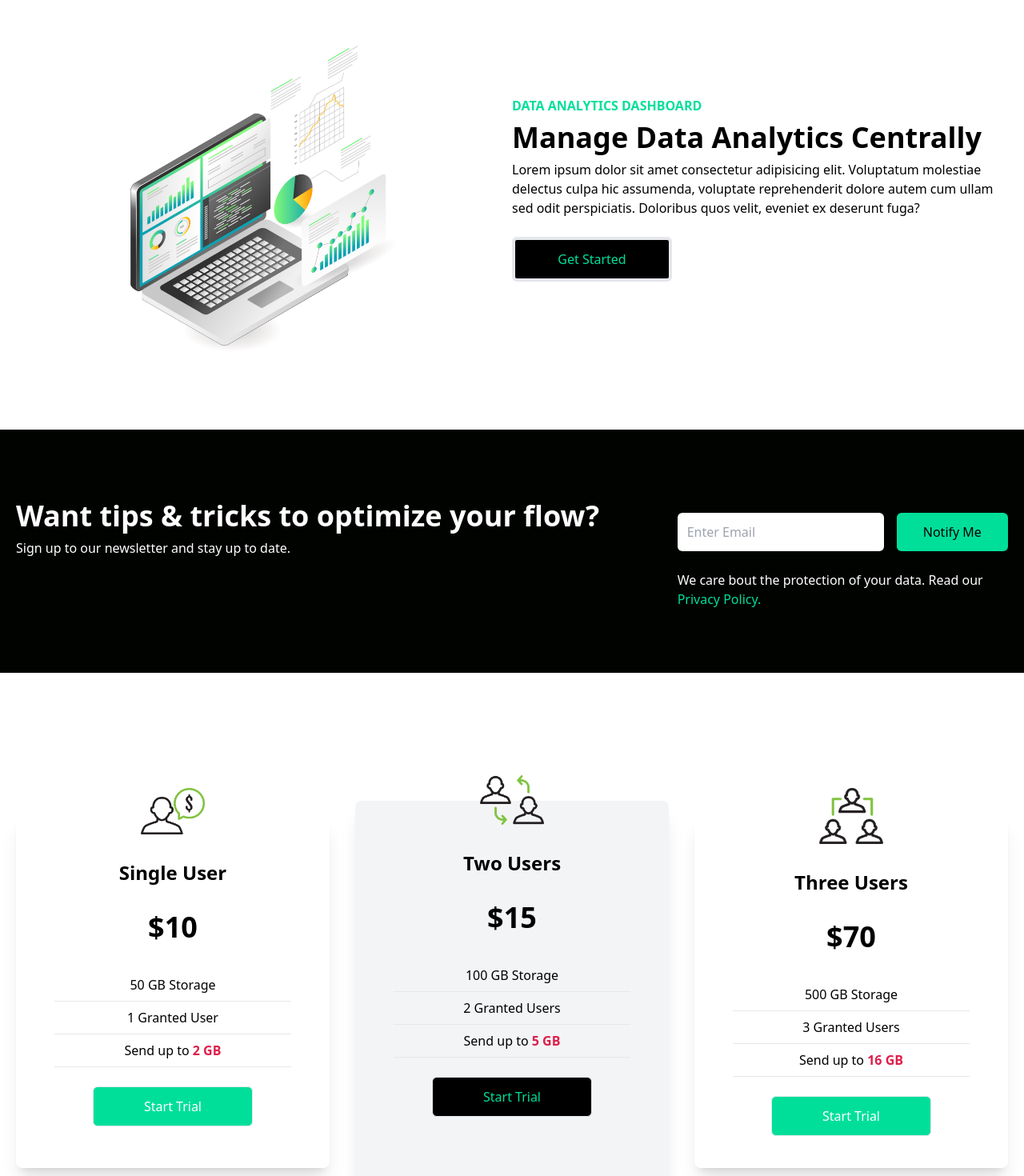
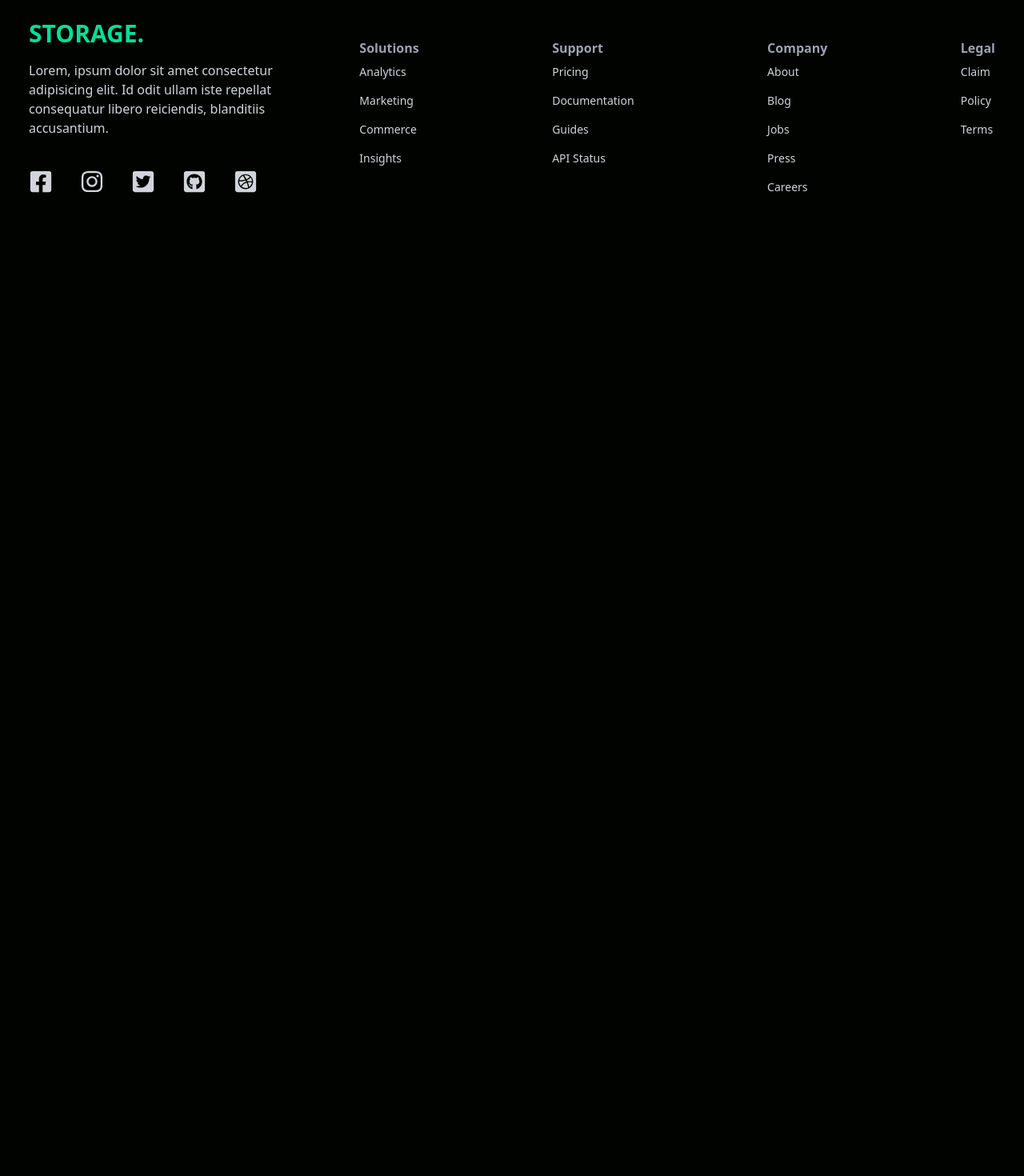
Before and after one commit to alligator11/Phishing_Detection, a React (Create React App) app: page / in a window 1280 px wide. Shown: the part 840-2310 px from the top of the page at 80% size. After the commit the page ends 1170 px from the top, so only its background shows below. Built offline with nearby package versions, Linux system fonts and the light colour scheme; the HTML template or start-up script is replaced by a standard one.

Commit message:
About page update

```diff
--- a/src/App.js
+++ b/src/App.js
@@ -1,20 +1,23 @@
 import React from "react";
 import Navbar from './components/Navbar';
 import Hero from './components/Hero';
-import Analytics from "./components/Analytics";
-import Newsletter from "./components/Newsletter";
-import Cards from "./components/Cards";
 import Footer from "./components/Footer";
+import {Routes, Route} from "react-router-dom";
+import About from "./components/About";
 
 function App() {
   return (
-    <div>
-      <Navbar />
-      <Hero />
-      <Analytics />
-      <Newsletter />
-      <Cards />
-      <Footer />
+    <div className="App">
+      <nav>
+        <Navbar />
+      </nav>
+      <Routes>
+        <Route index element={<Hero />} />
+        <Route path="/about" element={<About />} />
+      </Routes>
+      <footer>
+        <Footer />
+      </footer>
     </div>
   );
 }
--- a/src/components/Analytics.jsx
+++ /dev/null
@@ -1,25 +0,0 @@
-import React from 'react';
-import Laptop from '../assets/laptop.jpg';
-
-const Analytics = () => {
-  return (
-    <div className='w-full bg-white py-16 px-4'>
-      <div className='max-w-[1240px] mx-auto grid md:grid-cols-2'>
-        <img className='w-[500px] mx-auto my-4' src={Laptop} alt='/' />
-        <div className='flex flex-col justify-center'>
-          <p className='text-[#00df9a] font-bold '>DATA ANALYTICS DASHBOARD</p>
-          <h1 className='md:text-4xl sm:text-3xl text-2xl font-bold py-2'>Manage Data Analytics Centrally</h1>
-          <p>
-            Lorem ipsum dolor sit amet consectetur adipisicing elit. Voluptatum
-            molestiae delectus culpa hic assumenda, voluptate reprehenderit
-            dolore autem cum ullam sed odit perspiciatis. Doloribus quos velit,
-            eveniet ex deserunt fuga?
-          </p>
-          <button className='bg-black border-4 border-inherit border-color: rgb(74 222 128); text-[#00df9a] w-[200px] hover:bg-white rounded-md font-medium my-6 mx-auto md:mx-0 py-3'>Get Started</button>
-        </div>
-      </div>
-    </div>
-  );
-};
-
-export default Analytics;
--- a/src/components/Approach.jsx
+++ /dev/null
@@ -1,16 +0,0 @@
-import React from "react";
-
-function Approach(){
-    return(
-        <div className='w-full bg-white py-16 px-4'>
-      <div className='max-w-[1240px] mx-auto'>
-        <div className='flex flex-col justify-center'>
-          <h1 className='md:text-4xl sm:text-3xl text-2xl font-bold py-2 text-center'>How to use</h1>
-
-        </div>
-      </div>
-    </div>
-    )
-}
-
-export default Approach;
--- a/src/components/Cards.jsx
+++ /dev/null
@@ -1,48 +0,0 @@
-import React from "react";
-import Single from '../assets/single.png'
-import Double from '../assets/double.png'
-import Triple from '../assets/triple.png'
-
-const Cards = () => {
-    return (
-      <div className='w-full py-[10rem] px-4 bg-white'>
-        <div className='max-w-[1240px] mx-auto grid md:grid-cols-3 gap-8'>
-            <div className='w-full shadow-xl flex flex-col p-4 my-4 rounded-lg hover:scale-105 duration-300'>
-                <img className='w-20 mx-auto mt-[-3rem] bg-white' src={Single} alt="/" />
-                <h2 className='text-2xl font-bold text-center py-8'>Single User</h2>
-                <p className='text-center text-4xl font-bold'>$10</p>
-                <div className='text-center font-medium'>
-                    <p className='py-2 border-b mx-8 mt-8'>50 GB Storage</p>
-                    <p className='py-2 border-b mx-8'>1 Granted User</p>
-                    <p className='py-2 border-b mx-8'>Send up to <b className="text-[#df1f4a]">2 GB</b></p>
-                </div>
-                <button className='text-white bg-[#00df9a] w-[200px] border hover:bg-[#000300] rounded-md font-medium my-6 mx-auto px-6 py-3'>Start Trial</button>
-            </div>
-            <div className='w-full shadow-xl bg-gray-100 flex flex-col p-4 md:my-0 my-8 rounded-lg hover:scale-105 duration-300'>
-                <img className='w-20 mx-auto mt-[-3rem] bg-transparent' src={Double} alt="/" />
-                <h2 className='text-2xl font-bold text-center py-8'>Two Users</h2>
-                <p className='text-center text-4xl font-bold'>$15</p>
-                <div className='text-center font-medium'>
-                    <p className='py-2 border-b mx-8 mt-8'>100 GB Storage</p>
-                    <p className='py-2 border-b mx-8'>2 Granted Users</p>
-                    <p className='py-2 border-b mx-8'>Send up to <b className="text-[#df1f4a]">5 GB</b></p>
-                </div>
-                <button className='bg-black text-[#00df9a] w-[200px] border hover:bg-white rounded-md font-medium my-6 mx-auto px-6 py-3'>Start Trial</button>
-            </div>
-            <div className='w-full shadow-xl flex flex-col p-4 my-4 rounded-lg hover:scale-105 duration-300'>
-                <img className='w-20 mx-auto mt-[-3rem] bg-white' src={Triple} alt="/" />
-                <h2 className='text-2xl font-bold text-center py-8'>Three Users</h2>
-                <p className='text-center text-4xl font-bold'>$70</p>
-                <div className='text-center font-medium'>
-                    <p className='py-2 border-b mx-8 mt-8'>500 GB Storage</p>
-                    <p className='py-2 border-b mx-8'>3 Granted Users</p>
-                    <p className='py-2 border-b mx-8'>Send up to <b className="text-[#df1f4a]">16 GB</b></p>
-                </div>
-                <button className='text-white bg-[#00df9a] w-[200px] border hover:bg-black rounded-md font-medium my-6 mx-auto px-6 py-3'>Start Trial</button>
-            </div>
-        </div>
-      </div>
-    );
-  };
-
-export default Cards;
--- a/src/components/Prob.jsx
+++ /dev/null
@@ -1,22 +0,0 @@
-import React from "react";
-
-function Prob(){
-    return(
-        <div className='w-full bg-white py-16 px-4'>
-      <div className='max-w-[1240px] mx-auto'>
-        <div className='flex flex-col justify-center'>
-          <h1 className='md:text-4xl sm:text-3xl text-2xl font-bold py-2 text-center'>Problem Statement</h1>
-          <p className='text-[#00df9a] font-bold text-center'>SIH1454 - National Technical Research Organisation, (NTRO)</p>
-          <p className='py-2 border-b mb-6 text-gray-500 text-center'><b>Create an intelligent system using AI/ML to detect phishing domains which imitate look and feel of genuine domains</b></p>
-          <p>
-          Phishing attack is the most prevalent attack technique to compromise users worldwide. Phishing links/websites are shared through number of mediums like email, SMS etc. to target users. These domains are at times host user login page that imitates the genuine target websites. Login attempts on such pages can lead to compromise of user credentials and may also download malicious payload in user computers.
-<br/><br/>The objective of the problem is to identify such phishing domains from the newly registered websites based on open source databases (Example WHOIS Database). Such databases provide list of newly registered domains. The tool should be automated and harness power of AI/ML to identify phishing domains from genuine domains.
-
-          </p>
-        </div>
-      </div>
-    </div>
-    )
-}
-
-export default Prob;
--- a/src/components/Team.jsx
+++ /dev/null
@@ -1,35 +0,0 @@
-import React from "react";
-
-function Team(){
-    return(
-        <div className='w-full bg-white py-16 px-4'>
-            <h1 className='md:text-4xl sm:text-3xl text-2xl font-bold py-2 text-center'>Meet our Team</h1>
-        <div>
-        <div className='max-w-[1240px] mx-auto grid md:grid-cols-3 gap-8'>
-            <div className='w-full shadow-xl flex flex-col p-4 my-4 rounded-lg'>
-                <h2 className='text-2xl font-bold text-center py-8'>Aditi Gaikwad</h2>
-            </div>
-            <div className='w-full shadow-xl flex flex-col p-4 my-4 rounded-lg'>
-                <h2 className='text-2xl font-bold text-center py-8'>Vaibhav Vanage</h2>
-            </div>
-            <div className='w-full shadow-xl flex flex-col p-4 my-4 rounded-lg'>
-               <h2 className='text-2xl font-bold text-center py-8'>Shivam Musterya</h2>
-            </div>
-        </div>
-        <div className='max-w-[1240px] mx-auto grid md:grid-cols-3 gap-8'>
-            <div className='w-full shadow-xl flex flex-col p-4 my-4 rounded-lg'>
-                <h2 className='text-2xl font-bold text-center py-8'>Dhruv Sheth</h2>
-            </div>
-            <div className='w-full shadow-xl flex flex-col p-4 my-4 rounded-lg'>
-                <h2 className='text-2xl font-bold text-center py-8'>Aryan Surve</h2>
-            </div>
-            <div className='w-full shadow-xl flex flex-col p-4 my-4 rounded-lg'>
-               <h2 className='text-2xl font-bold text-center py-8'>Farin Khan</h2>
-            </div>
-        </div>
-        </div>
-      </div>
-    )
-}
-
-export default Team;
--- a/src/components/TechStack.jsx
+++ /dev/null
@@ -1,13 +0,0 @@
-import React from "react";
-
-function TechStack(){
-    return(
-    <div className='w-full py-16 text-white px-4'>
-        <div className='lg:col-span-2 my-4'>
-          <h1 className='md:text-4xl sm:text-3xl text-2xl font-bold py-2 text-center'>Tech Stack</h1>
-        </div>
-    </div>
-    )
-}
-
-export default TechStack;
```
Also changed, not shown: package.json (+4 -3 lines), 2 other files (tests, documents, lock files or other folders).
